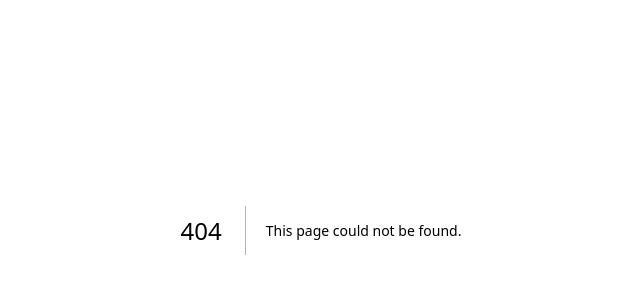
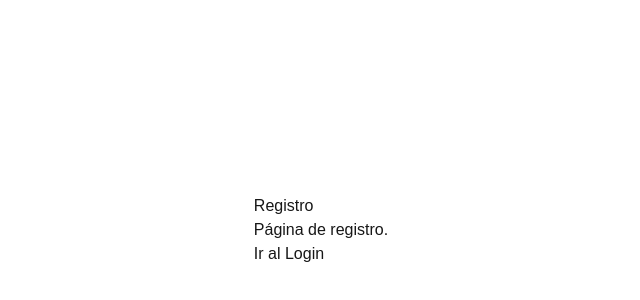
Before and after one commit to rwaldorusbel-commits/Ranti-Admin, a Next.js app: page /register in a window 1280 px wide. Before the commit this address had no page. Shown: the part 170-470 px from the top of the page, without its empty margins (319-959 px from the left). Built offline with nearby package versions, Linux system fonts and the light colour scheme.

Commit message:
Agregar página de registro

```diff
--- a/app/api/register/route.ts
+++ /dev/null
@@ -1,51 +0,0 @@
-// app/api/register/route.ts
-import { NextResponse } from "next/server";
-import bcrypt from "bcryptjs";
-import { PrismaClient } from "@prisma/client";
-
-const prisma = new PrismaClient();
-
-export async function POST(req: Request) {
-  try {
-    const { name, email, password } = await req.json();
-
-    if (!name || !email || !password) {
-      return NextResponse.json(
-        { error: "Todos los campos son obligatorios" },
-        { status: 400 }
-      );
-    }
-
-    const existingUser = await prisma.user.findUnique({
-      where: { email },
-    });
-
-    if (existingUser) {
-      return NextResponse.json(
-        { error: "Ya existe una cuenta con ese correo" },
-        { status: 409 }
-      );
-    }
-
-    const hashedPassword = await bcrypt.hash(password, 10);
-
-    const user = await prisma.user.create({
-      data: {
-        name,
-        email,
-        password: hashedPassword,
-      },
-    });
-
-    return NextResponse.json(
-      { message: "Usuario creado correctamente", userId: user.id },
-      { status: 201 }
-    );
-  } catch (error) {
-    console.error(error);
-    return NextResponse.json(
-      { error: "Error al crear el usuario" },
-      { status: 500 }
-    );
-  }
-}
--- /dev/null
+++ b/app/register/page.tsx
@@ -0,0 +1,25 @@
+"use client";
+
+import Link from "next/link";
+
+export default function RegisterPage() {
+  return (
+    <main
+      style={{
+        display: "flex",
+        justifyContent: "center",
+        alignItems: "center",
+        minHeight: "100vh",
+      }}
+    >
+      <div>
+        <h1>Registro</h1>
+        <p>Página de registro.</p>
+
+        <Link href="/login">
+          Ir al Login
+        </Link>
+      </div>
+    </main>
+  );
+}
```
Also changed, not shown: package.json (+6 -6 lines).
